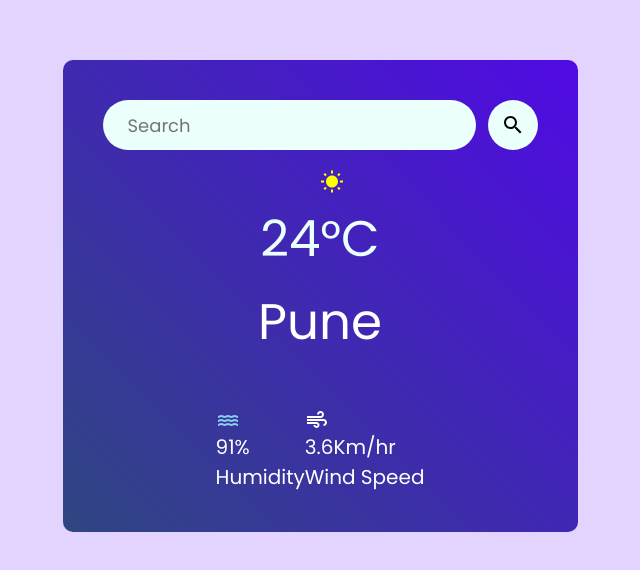
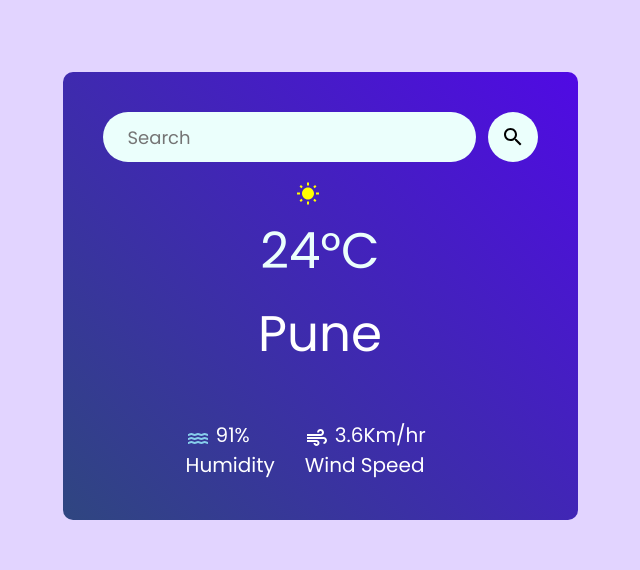
Before and after one commit to anirudhvyas26/Weather-app, a React (Vite) app: page / in a window 1280 px wide. Shown: the part 104-674 px from the top of the page, without its empty margins (320-960 px from the left). Built offline with nearby package versions, Linux system fonts and the light colour scheme.

Commit message:
midway icon issue1

```diff
--- a/src/components/weather/weather.css
+++ b/src/components/weather/weather.css
@@ -50,7 +50,7 @@ cursor: pointer;
 
   .weather-icon {
     font-size: 150px;
-    margin-left: 1em;
+    margin-left: -1em;
     color: yellow; /* Change to your preferred color */
 
   }
@@ -74,18 +74,31 @@ cursor: pointer;
   .weather-data.col{
     display: flex;
     align-items: flex-start;
-    gap: 12px;
+    gap: 15px;
     font-size: 22px;
   }
   .humid{
+    display: flex;
     font-size: 30px;
     color: skyblue;
+    margin-bottom: -30px;
+    margin-right: -50px;
   }
   .percentage{
     color: white;
     font-size: 20px;
+    margin-left: 30PX;
+    border: 30PX;
   }
   .feel{
 color: white;
 font-size: 20px;
+margin-right: 30px;
   }
+  .airIcon{
+    color: #fff;
+    font-size: larger;
+    display: flex;
+
+    margin-bottom: -30px;
+  }
```
